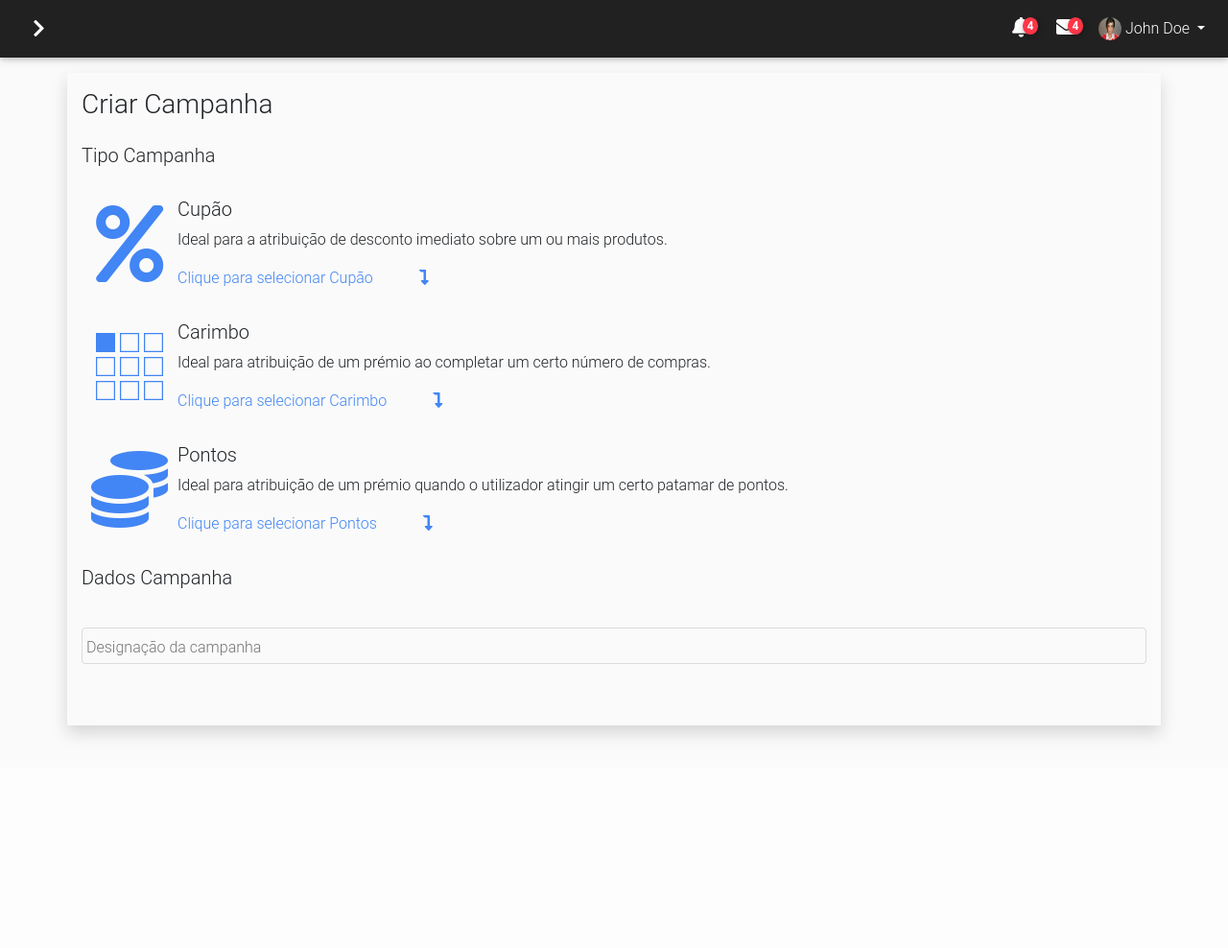
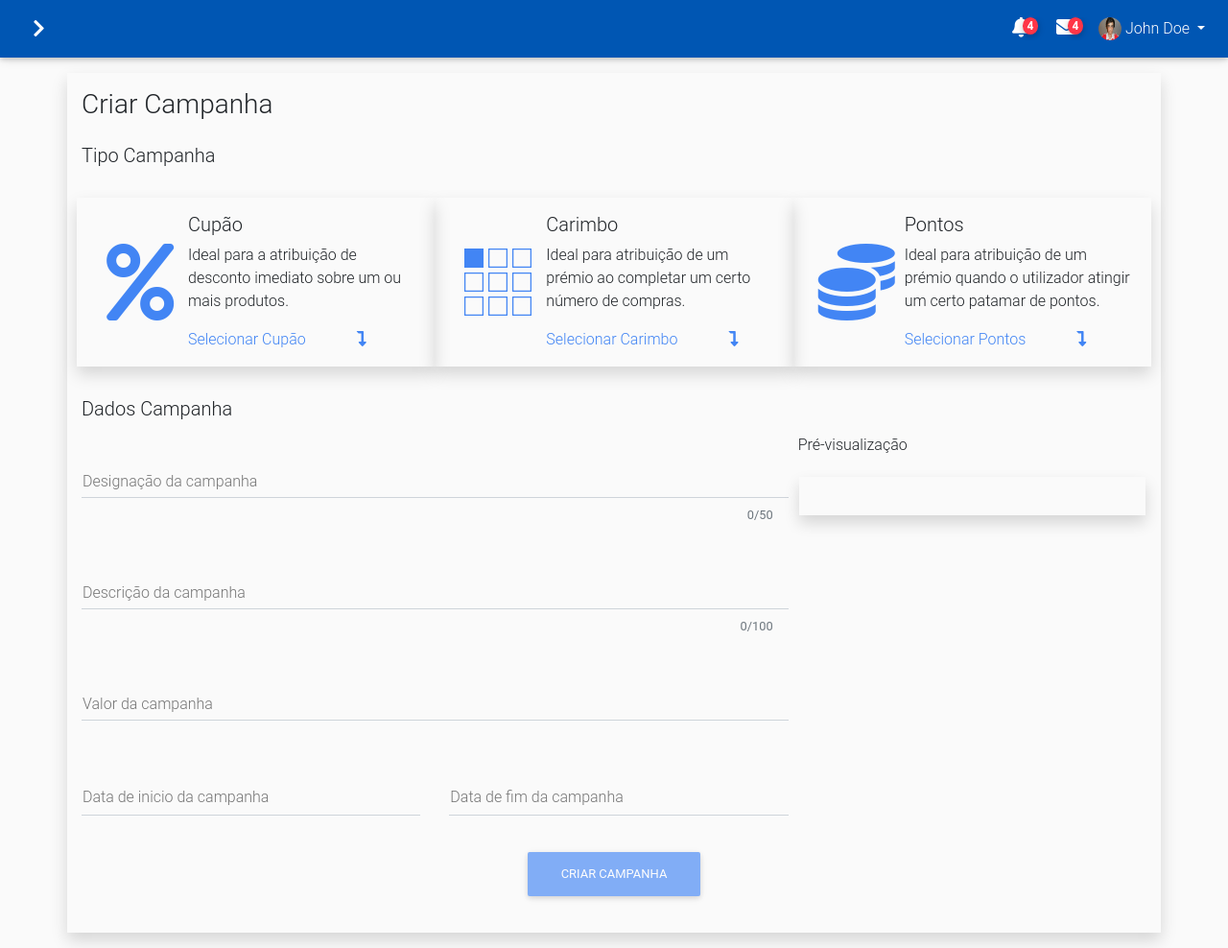
Before and after one commit to Guergeiro/MyCards, a CodeIgniter app: page /database/criarCampanha in a window 1280 px wide. Shown: the whole page at 96% size. Before the commit the page ends 769 px from the top, so only its background shows below. Run offline with CodeIgniter, Linux system fonts and the light colour scheme; some libraries are stand-ins or nearby versions.

Commit message:
Finished criarCampanha

```diff
--- a/application/config/routes.php
+++ b/application/config/routes.php
@@ -51,5 +51,6 @@ defined('BASEPATH') OR exit('No direct script access allowed');
 */
 $route['default_controller'] = 'main/view';
 $route['(:any)'] = 'main/view/$1';
+$route['products/(:num)']['get'] = 'api/test/$1';
 $route['404_override'] = '';
 $route['translate_uri_dashes'] = FALSE;
--- a/application/views/pages/criarCampanha.php
+++ b/application/views/pages/criarCampanha.php
@@ -2,41 +2,80 @@
 	<h3>Criar Campanha</h3>
 	<?php echo form_open("", "class=\"form-row\" onsubmit=\"return validation(this);\""); ?>
 		<h5 class="col-12 my-3">Tipo Campanha</h5>
-		<div class="col-12 my-3 media">
+		<div class="col-xl-4 col-lg-6 my-3 p-3 media shadow" data-type="&#37;">
 			<div class="align-self-center text-primary">
 				<i class="fas fa-percent fa-fw fa-5x"></i>
 			</div>
 			<div class="media-body">
 				<h5>Cupão</h5>
 				<p>Ideal para a atribuição de desconto imediato sobre um ou mais produtos.</p>
-				<a href="#" class="stretched-link text-primary">Clique para selecionar Cupão<i class="fas fa-level-down-alt ml-5"></i></a>
+				<span class="text-primary">Selecionar Cupão<i class="fas fa-level-down-alt fa-fw ml-5"></i></span>
 			</div>
 		</div>
-		<div class="col-12 my-3 media">
+		<div class="col-xl-4 col-lg-6 my-3 p-3 media shadow" data-type="carimbos">
 			<div class="align-self-center text-primary">
 				<i class="fab fa-buromobelexperte fa-fw fa-5x" style="transform: rotate(180deg);"></i>
 			</div>
 			<div class="media-body">
 				<h5>Carimbo</h5>
 				<p>Ideal para atribuição de um prémio ao completar um certo número de compras.</p>
-				<a href="#" class="stretched-link text-primary">Clique para selecionar Carimbo<i class="fas fa-level-down-alt ml-5"></i></a>
+				<span class="text-primary">Selecionar Carimbo<i class="fas fa-level-down-alt fa-fw ml-5"></i></span>
 			</div>
 		</div>
-		<div class="col-12 my-3 media">
+		<div class="col-xl-4 col-lg-12 my-3 p-3 media shadow" data-type="pontos">
 			<div class="align-self-center text-primary">
 				<i class="fas fa-coins fa-fw fa-5x"></i>
 			</div>
 			<div class="media-body">
 				<h5>Pontos</h5>
 				<p>Ideal para atribuição de um prémio quando o utilizador atingir um certo patamar de pontos.</p>
-				<a href="#" class="stretched-link text-primary">Clique para selecionar Pontos<i class="fas fa-level-down-alt ml-5"></i></a>
+				<span class="text-primary">Selecionar Pontos<i class="fas fa-level-down-alt fa-fw ml-5"></i></span>
 			</div>
 		</div>
 
 		<h5 class="col-12 my-3">Dados Campanha</h5>
-		<div class="col-12 md-form md-outline">
-			<input type="text" id="designacao" class="form-control" disabled readOnly>
-			<label for="designacao">Designação da campanha</label>
+		<div class="col-lg-8">
+			<div class="row">
+				<div class="col-12 md-form">
+					<input type="text" name="designacao" id="designacao" class="form-control" disabled readOnly>
+					<label class="ml-3" for="designacao">Designação da campanha</label>
+					<small max="50" class="text-muted float-right m-0 p-0 mr-3">0/50</small>
+				</div>
+				<div class="col-12 md-form">
+					<input type="text" name="descricao" id="descricao" class="form-control" disabled readOnly>
+					<label class="ml-3" for="descricao">Descrição da campanha</label>
+					<small max="100" class="text-muted float-right m-0 p-0 mr-3">0/100</small>
+				</div>
+				<div class="col-12 md-form">
+					<input type="number" name="valor" id="valor" class="form-control" min="0" disabled readOnly>
+					<label class="ml-3" for="valor">Valor da campanha</label>
+				</div>
+				<div class="col-6 md-form">
+					<input type="date" name="dataInicio" id="dataInicio" class="form-control" disabled readOnly>
+					<label class="ml-3" for="dataInicio">Data de inicio da campanha</label>
+				</div>
+				<div class="col-6 md-form">
+					<input type="date" name="dataFim" id="dataFim" class="form-control" disabled readOnly>
+					<label class="ml-3" for="dataFim">Data de fim da campanha</label>
+				</div>
+			</div>
+		</div>
+		<div class="col-lg-4">
+			<div class="row">
+				<div class="col-12">
+					<h6>Pré-visualização</h6>
+				</div>
+				<div id="preVisualizacao" class="col m-3 p-3 shadow text-primary text-center text-break">
+					<h5 data-name="designacao"></h5>
+					<h4 data-name="valor"></h4>
+					<h5 data-name="descricao"></h5>
+					<h6 data-name="dataInicio"></h6>
+					<h6 data-name="dataFim"></h6>
+				</div>
+			</div>
+		</div>
+		<div class="col-12 text-center">
+			<button type="submit" class="btn btn-primary" disabled>Criar campanha</button>
 		</div>
 	</form>
 </main>
--- a/application/views/pages/listarCampanha.php
+++ b/application/views/pages/listarCampanha.php
@@ -17,7 +17,7 @@
 						Data Fim
 					</th>
 					<th scope="col">
-						Descrição
+						Designação
 					</th>
 				</tr>
 			</thead>
@@ -64,7 +64,7 @@
 		<div class="modal-dialog modal-dialog-centered" role="document">
 			<div class="modal-content">
 				<div class="modal-header">
-					<h5 class="modal-title" id="modalTitle">Descrição</h5>
+					<h5 class="modal-title" id="modalTitle">Designação</h5>
 					<button type="button" class="close" data-dismiss="modal" aria-label="Close">
 						<i class="fas fa-times"></i>
 					</button>
--- a/application/views/templates/header.php
+++ b/application/views/templates/header.php
@@ -26,7 +26,7 @@
 </head>
 
 <body style="padding-top: 60px;" class="grey lighten-5">
-	<nav class="navbar navbar-expand-md bg-dark navbar-dark fixed-top py-3">
+	<nav class="navbar navbar-expand-md bg-blue navbar-dark fixed-top py-3">
 		<button class="navbar-toggler d-inline" role="button" type="button" id="sidebarToggler">
 			<i class="fas fa-chevron-right fa-fw"></i>
 		</button>
--- /dev/null
+++ b/assets/css/ativarCampanha.css
@@ -0,0 +1,4 @@
+form .md-form {
+	min-width: 280px;
+	width: 50vw;
+}
--- a/assets/css/core.css
+++ b/assets/css/core.css
@@ -25,7 +25,7 @@ i.close-effect {
 }
 
 #ourNavbar .active {
-	border-left: 3px solid #ff8400 !important;
+	border-left: 3px solid #0056b3 !important;
 	background-color: #b3bec9 !important;
 }
 
@@ -34,5 +34,7 @@ i.close-effect {
 }
 
 #ourNavbar a:hover {
-	background-color: #ff8400 !important;
+	background-color: #0056b3 !important;
+	color: #d5dbe1 !important;
+	transition: none;
 }
--- /dev/null
+++ b/assets/css/criarCampanha.css
@@ -0,0 +1,3 @@
+form .media {
+	cursor: pointer;
+}
--- /dev/null
+++ b/assets/css/listarCampanha.css
@@ -0,0 +1,3 @@
+table tbody tr {
+	cursor: pointer;
+}
--- /dev/null
+++ b/assets/js/ativarCampanha.js
@@ -0,0 +1,6 @@
+setInterval(function () {
+	/* Atualiza notificações a cada 5s */
+	$.get("http://[::1]/PINT-Web/products/1", function (data) {
+		console.log(data);
+	});
+}, 5000);
--- a/assets/js/criarCampanha.js
+++ b/assets/js/criarCampanha.js
@@ -1,7 +1,68 @@
 document.querySelectorAll(".media").forEach((media) => {
-	media.querySelector("a").addEventListener("click", function () {
+	media.addEventListener("click", function () {
+		document.querySelectorAll(".media").forEach((mediaDeep) => {
+			mediaDeep.querySelectorAll("i").forEach((i) => {
+				i.classList.remove("text-success");
+				i.classList.add("text-muted");
+			});
+			mediaDeep.querySelector("span").classList.remove("text-success", "text-primary");
+			mediaDeep.querySelector("span").classList.add("text-muted");
+		});
+		this.querySelectorAll("i").forEach((i) => {
+			i.classList.remove("text-muted");
+			i.classList.add("text-success");
+		});
+		this.querySelectorAll("span").forEach((span) => {
+			span.classList.remove("text-muted");
+			span.classList.add("text-success");
+		});
 		document.querySelectorAll("input").forEach((input) => {
 			input.disabled = input.readOnly = false;
 		});
+		document.querySelector("button[type=submit]").disabled = false;
+		document.querySelector("#preVisualizacao").querySelectorAll("*").forEach((h) => {
+			if (h.getAttribute("data-name")) {
+				h.setAttribute("data-type", this.getAttribute("data-type"));
+			}
+		});
 	});
 });
+
+/* A data minima possivel é apenas a partir do localdate */
+document.querySelectorAll("input[type=date]").forEach((input) => {
+	let date = new Date();
+	input.min = addZero(date.getFullYear()) + "-" + addZero(date.getMonth() + 1) + "-" + addZero(date.getDate());
+	/* Adds 0 (zero) if < 10 */
+	function addZero(number) {
+		if (number < 10) {
+			return "0" + number;
+		}
+		return number.toString();
+	}
+});
+
+document.querySelectorAll("input").forEach((input) => {
+	input.addEventListener("input", function () {
+		document.querySelector("#preVisualizacao").querySelectorAll("*").forEach((h) => {
+			if (input.getAttribute("name").match(h.getAttribute("data-name"))) {
+				h.innerHTML = input.value;
+				if (h.getAttribute("data-type")) {
+					h.innerHTML += h.getAttribute("data-type");
+				}
+			}
+		});
+		if (input.getAttribute("type").match("text")) {
+			input.nextElementSibling.nextElementSibling.innerHTML = input.value.length + "/" + input.nextElementSibling.nextElementSibling.getAttribute("max");
+		}
+	});
+});
+
+function validation(form) {
+	let returnValue = true;
+	document.querySelectorAll("input").forEach((input) => {
+		if (input.value.trim().length == 0) {
+			returnValue = false;
+		}
+	});
+	return returnValue;
+}
```
Also changed, not shown: application/controllers/Api.php (added, +12 -0 lines), application/views/pages/ativarCampanha.php (added, +15 -0 lines).
